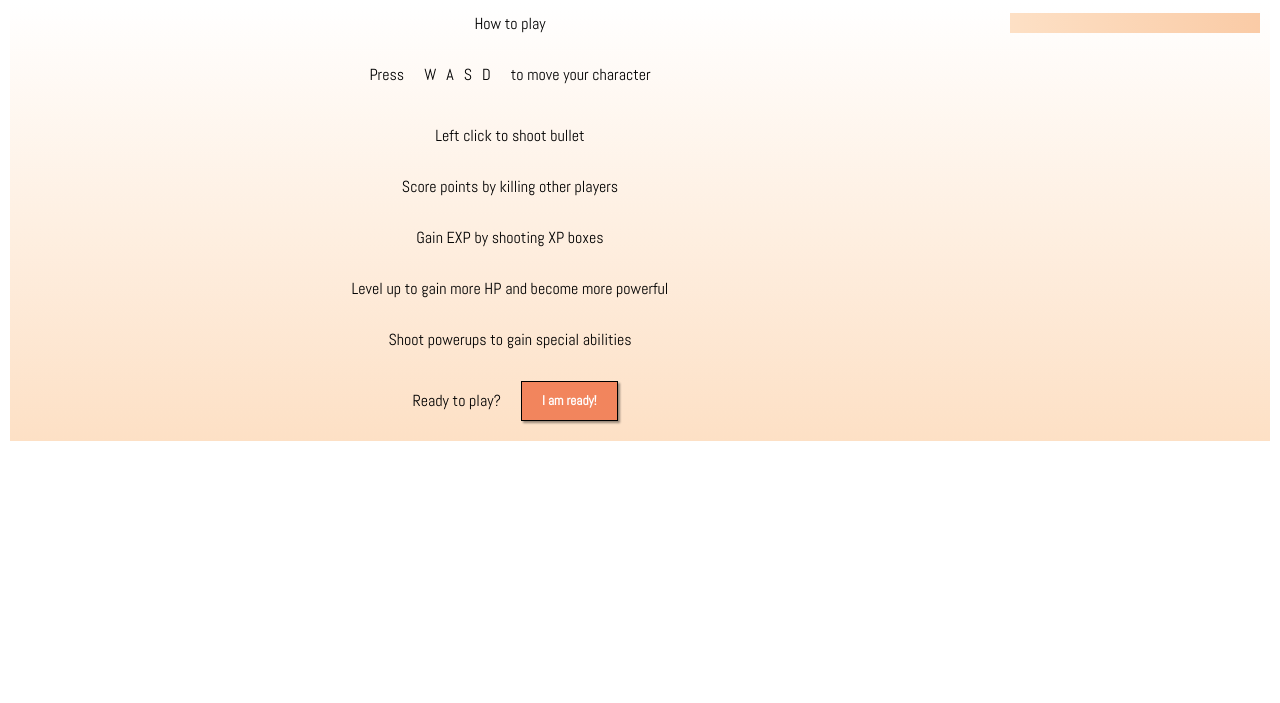
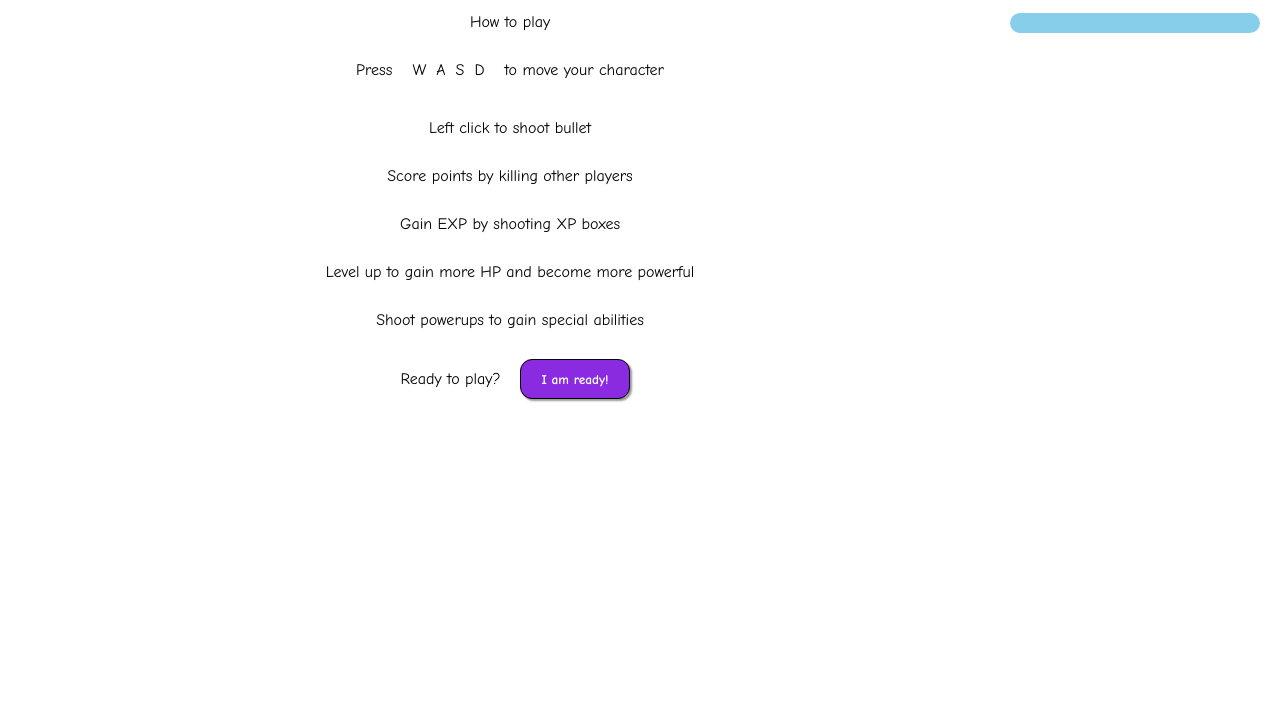
Before and after one commit to 021JasonLi/COMP4021-Project21-4021.io, a website: page public/index.html in a window 1280 px wide. Shown: the part 97-800 px from the top of the page. Drawn offline with nearby package versions, Linux system fonts and the light colour scheme; no server answers.

Commit message:
modified css

```diff
--- a/public/style.css
+++ b/public/style.css
@@ -1,17 +1,17 @@
 @import url("https://fonts.googleapis.com/css2?family=Abel&display=swap");
 :root {
-    --material-icons-color: black;
     --field-color: gray;
     --field-background: white;
     --field-background-hover: #eee;
     --input-background: #eee;
-    --overlay-background: rgba(245, 158, 114, 0.8);
-    --overlay-caption-color: #eb4a40;
-    --overlay-content-background: linear-gradient(white, #fde0c5);
 
-    --header-background: linear-gradient(to right, #eb4a40, #f59e72);
-    --main-panel-background: linear-gradient(white, #fde0c5);
-    --online-users-panel-background: linear-gradient(to right, #fde0c5, #facba6);
+    --overlay-background: rgba(192, 192, 192, 0.7);
+    --overlay-caption-color: red;
+    --overlay-content-background: linear-gradient(white, lightblue);
+
+    --header-background: linear-gradient(to right, blue, lightblue);
+    --main-panel-background: white;
+    --online-users-panel-background: skyblue;
     --chat-panel-background: none;
 
     --title-color: white;
@@ -20,15 +20,16 @@
     --font-color: black;
     --date-color: gray;
 
-    --register-form-background: linear-gradient(#fde0c5, #facba6);
+    --register-form-background: silver;
     --warning-color: red;
 
     --button-color: white;
-    --button-background: #f2855d;
-    --button-background-hover: #f8b58b;
+    --button-background: blueviolet;
+    --button-background-hover: purple;
+    --button-background-disabled: gray;
 }
 * {
-    font-family: "Abel", sans-serif;
+    font-family: "Comic Sans MS", "Comic Sans", cursive;
     color: var(--font-color);
     box-sizing: border-box;
 }
@@ -43,11 +44,6 @@ body {
 }
 .center { text-align: center; }
 .shadow { box-shadow: 0px 0px 10px rgb(0, 0, 0, 0.4); }
-
-/* Google icon */
-.material-icons {
-    color: var(--material-icons-color);
-}
 
 /* Flexbox related */
 .row, .col {
@@ -106,6 +102,7 @@ button {
     padding: 0 20px;
     transition: 1s background;
     cursor: pointer;
+    border-radius: 12px;
 }
 button:hover {
     background: var(--button-background-hover);
@@ -113,6 +110,12 @@ button:hover {
 button:active {
     margin: 2px -2px -2px 2px;
     box-shadow: 0px 0px;
+}
+button:disabled {
+    background: var(--button-background-disabled);
+    box-shadow: none;
+    cursor: not-allowed;
+    pointer-events: none;
 }
 button.icon {
     height: inherit;
@@ -165,6 +168,7 @@ button.icon:active {
     width: 100%;
     background: var(--header-background);
     padding: 0 20px;
+    border-radius: 12px;
 }
 #title {
     font-family: Abel, sans-serif;
@@ -234,6 +238,7 @@ button.icon:active {
     height: 100%;
     padding: 0;
     background: var(--online-users-panel-background);
+    border-radius: 12px;
 }
 #online-users-area {
     flex-grow: 1;
```
